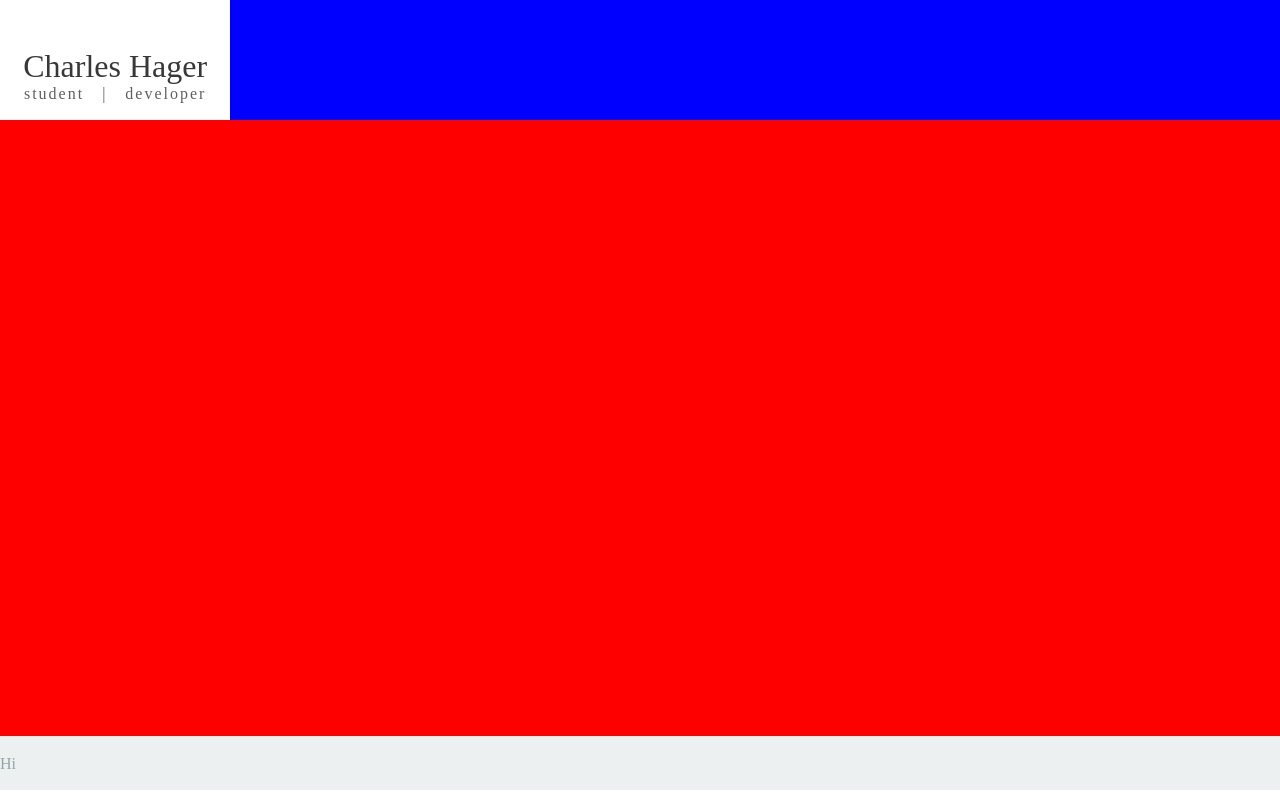
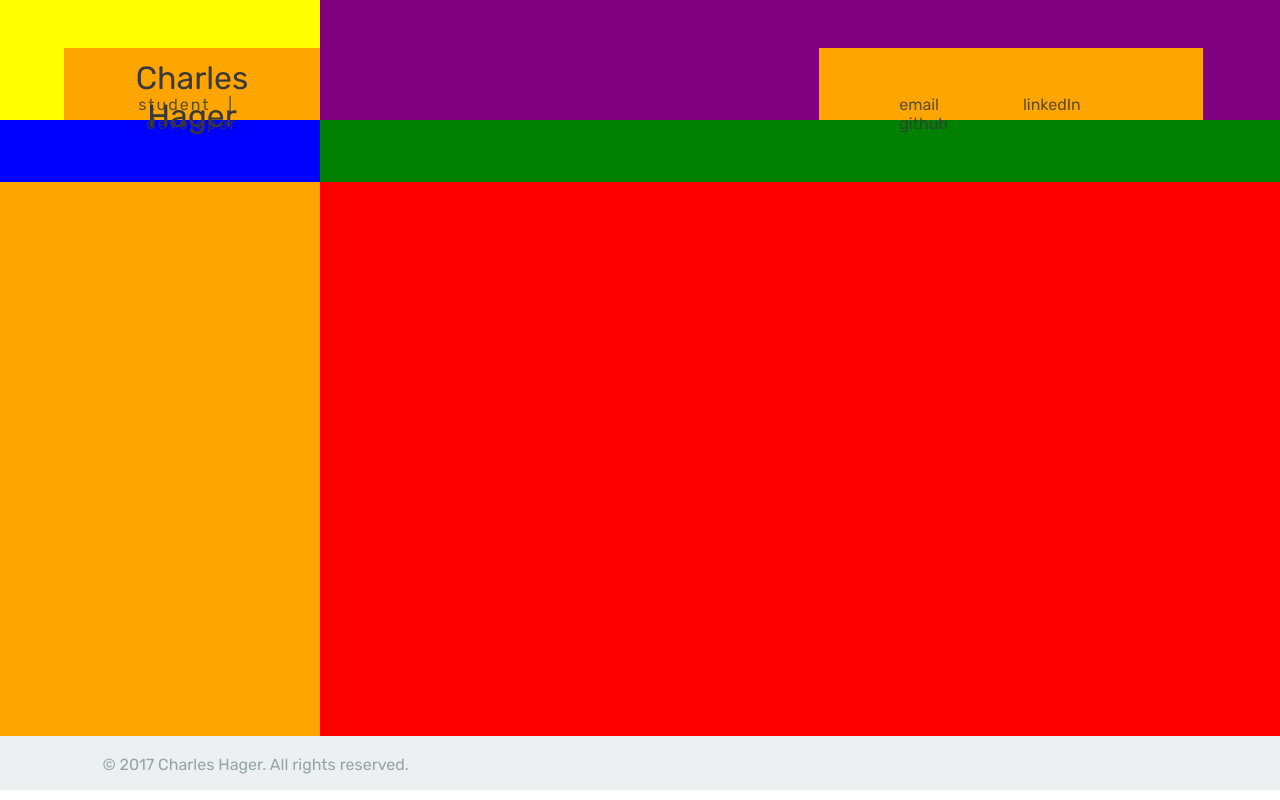
Before and after one commit to clhager/Front-End-Experiments, a plain HTML site: page index.html in a window 1280 px wide. Drawn offline with nearby package versions, Linux system fonts and the light colour scheme.

Commit message:
Finished header and added DEBUG css

```diff
--- a/index.html
+++ b/index.html
@@ -25,6 +25,11 @@
 				</div>
 			</div>
 			<div id="right-header">
+				<ul id="menu">
+					<a href="mailto:clhager@berkeley.edu" target="_blank"><li> email </li></a>
+					<a href="https://www.linkedin.com/in/charles-hager-914b54135/" target="_blank"><li> linkedIn </li></a>
+					<a href="https://github.com/clhager?tab=repositories" target="_blank"><li> github </li></a>
+				</ul>
 			</div>
 		</section>
 
@@ -42,7 +47,37 @@
 
 		<!--Footer-->
 		<section id="footer">
-			<p> Hi </p>
+			<div>
+				&copy; <span id="current-year"></span> Charles Hager. All rights reserved.
+			</div>
+			<script>
+					document.getElementById("current-year").innerHTML = new Date().getFullYear();
+			</script>
 		</section>
 	</body>
 </html>
+
+
+<!--
+
+	<section id="header">
+			<div id="left-header">
+				<div id="header-container">
+					<div id="header_name">
+						Charles Hager
+					</div>
+					<div id="header_descriptor">
+						student &#160; | &#160; developer
+					</div>
+				</div>
+			</div>
+			<div id="right-header">
+				<ul id="menu">
+				    <a href="mailto:clhager@berkeley.edu" target="_blank"><li> email </li></a>
+					<a href="https://www.linkedin.com/in/charles-hager-914b54135/" target="_blank"><li> linkedIn </li></a>
+					<a href="https://github.com/clhager?tab=repositories" target="_blank"><li> github </li></a>
+				</ul>
+			</div>
+		</section>
+
+-->
--- a/stylesheet.css
+++ b/stylesheet.css
@@ -1,6 +1,8 @@
 html, body {
 	height: 100%;
 	margin: 0px;
+	font-family: 'Rubik';
+	overflow: hidden;
 }
 
 p {
@@ -11,27 +13,27 @@ p {
 
 #header {
 	height: 15%;
-	min-height: 100px;
 }
 
 #left-header {
 	height: 100%;
-	width: 18%;
+	width: 25%;
 	float: left;
 	color: #383838;
 	font-weight: 400;
 }
 
 #right-header {
-	background-color: blue;
 	height: 100%;
-	width: 82%;
+	width: 75%;
 	float: right;
 }
 
 #header-container {
 	position: relative;
 	top: 40%;
+	left: 20%;
+	width: 80%;
 	height: 60%;
 }
 
@@ -39,6 +41,9 @@ p {
 	display: block;
 	text-align: center;
 	font-size: 2em;
+	top: 15%;
+	height: 50%;
+	position: relative;
 	width: 80%;
 	margin: auto;
 }
@@ -47,18 +52,77 @@ p {
 	display: block;
 	margin: auto;
 	text-align: center;
+	position: relative;
+	top: 15%;
 	letter-spacing: 2px;
 	opacity: 0.8;
 	width: 80%;
 }
 
+#menu {
+	position: relative;
+	margin: 0;
+	padding: 0;
+	float: right;
+	top: 40%;
+	right: 8%;
+	width: 40%;
+	height: 60%;
+}
+
+#menu li {
+	display: inline-block;
+	margin: 0 0 0 80px;
+	font-size: 1em;
+	position: relative;
+	top: 65%;
+}
+
+#menu a {
+	opacity: 0.8;
+	color: #383838;
+}
+
+#menu li:hover {
+	cursor: pointer;
+	opacity: 1;
+	border-bottom: solid 2px;
+}
+
 /*---BODY---*/
 
 #body {
-	background-color: red;
-	min-height: 77%;
+	height: 77%;
 }
 
+#ul-body {
+	width: 25%;
+	height: 10%;
+	display: inline-block;
+	float: left;
+}
+
+#ur-body {
+	width: 75%;
+	height: 10%;
+	display: inline-block;
+	float: right;
+}
+
+#ml-body {
+	width: 25%;
+	height: 90%;
+	display: inline-block;
+	float: left;
+	clear: both;
+}
+
+#mr-body {
+	width: 75%;
+	height: 90%;
+	display: inline-block;
+	float: right;
+}
 
 
 /*---FOOTER---*/
@@ -73,3 +137,47 @@ p {
 	display: inline-block;
 	clear: both;
 }
+
+#footer div {
+	margin-left: 8%;
+}
+
+
+
+/*---DEBUG---*/
+
+#left-header {
+	background-color: yellow;
+}
+
+#right-header {
+	background-color: purple;
+}
+
+#header-container {
+	background-color: orange;
+}
+
+#menu {
+	background-color: orange;
+}
+
+#body {
+	background-color: red;
+}
+
+#ul-body {
+	background-color: blue;
+}
+
+#ur-body {
+	background-color: green;
+}
+
+#ml-body {
+	background-color: orange;
+}
+
+#mr-body {
+	background-color: red;
+}
```
